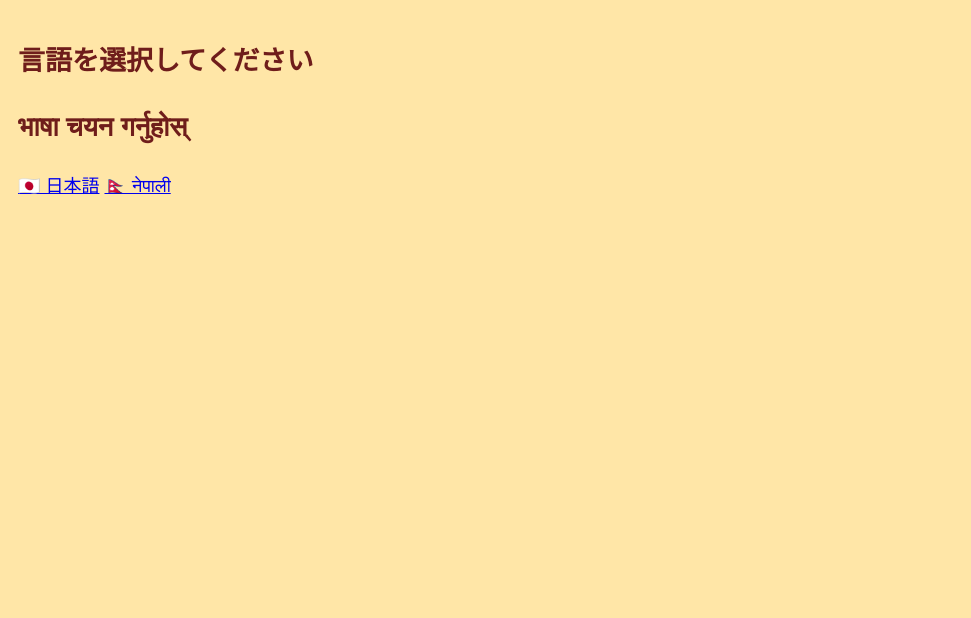
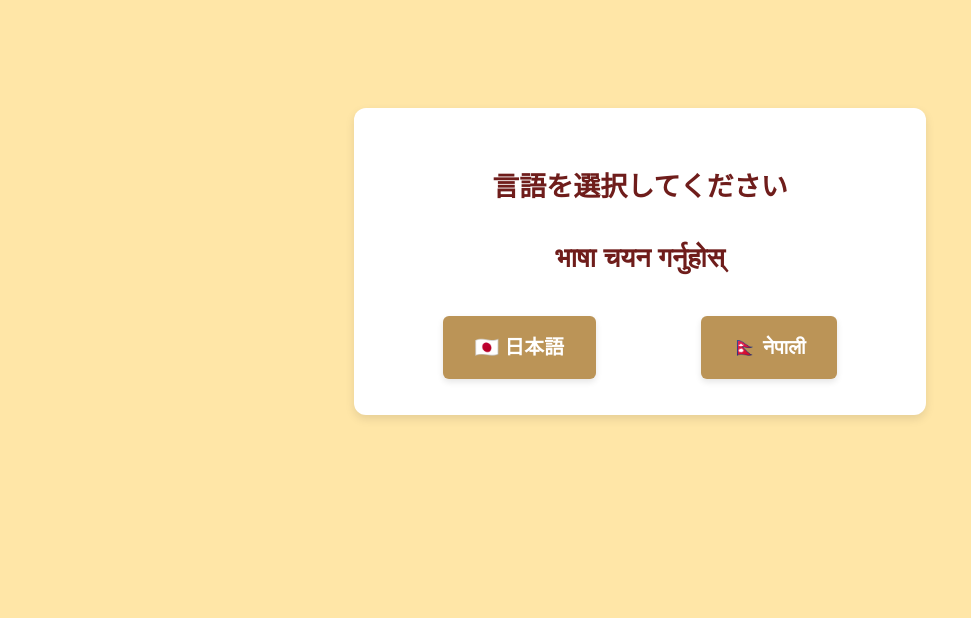
Before and after one commit to Isshow0213/phrase_app, a Flask app: page / in a window 1280 px wide. Shown: the top 618 px of the page, without its empty margins (0-971 px from the left). Run offline with Flask 3, Linux system fonts and the light colour scheme; some libraries are stand-ins or nearby versions.

Commit message:
💄 Add language selection page styles to style.css

```diff
--- a/static/css/style.css
+++ b/static/css/style.css
@@ -361,3 +361,41 @@ footer {
 .btn-restore:hover {
   background-color: #62b856;
 }
+
+.lang-select-container {
+  max-width: 500px;
+  margin: 5em auto;
+  padding: 2em;
+  background-color: white;
+  border-radius: 12px;
+  box-shadow: 0 4px 10px rgba(0, 0, 0, 0.1);
+  text-align: center;
+}
+
+.lang-select-container h2 {
+  margin-bottom: 1em;
+  color: var(--dark-brown);
+}
+
+.lang-buttons {
+  display: flex;
+  justify-content: space-around;
+  margin-top: 2em;
+}
+
+.lang-buttons a {
+  background-color: var(--sand);
+  color: white;
+  padding: 0.8em 1.6em;
+  border-radius: 6px;
+  text-decoration: none;
+  font-size: 1.1em;
+  font-weight: bold;
+  box-shadow: 0 3px 6px rgba(0, 0, 0, 0.1);
+  transition: background 0.2s, transform 0.1s;
+}
+
+.lang-buttons a:hover {
+  background-color: var(--accent);
+  transform: translateY(2px);
+}
```
